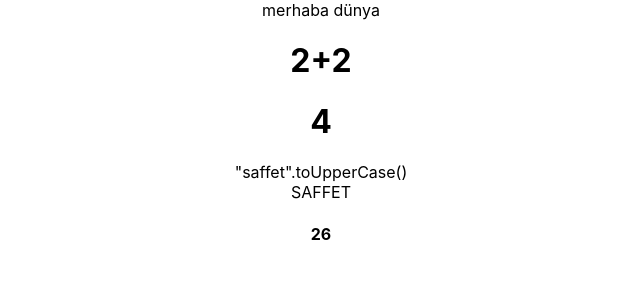
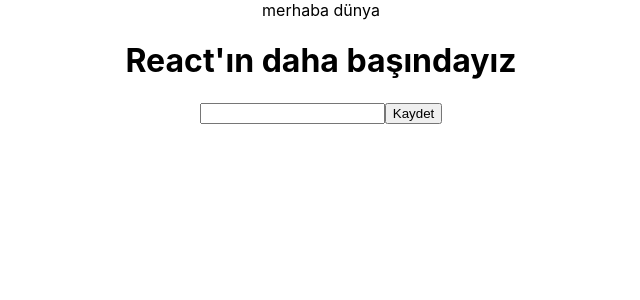
Before and after one commit to Saffet01/react-course-notes, a React (Create React App) app: page / in a window 1280 px wide. Shown: the top 300 px of the page, without its empty margins (319-959 px from the left). Built offline with nearby package versions, Linux system fonts and the light colour scheme.

Commit message:
Creating Component

```diff
--- a/src/App.js
+++ b/src/App.js
@@ -1,6 +1,7 @@
 import logo from './logo.svg';
 import React, { Component } from 'react';
 import './App.css';
+import Srk from './Srk.js';
 
 // function App() {
 //   return (
@@ -19,11 +20,12 @@
     return (
       <div className="App">
         merhaba dünya
-        <h1>2+2</h1>
+        {/* <h1>2+2</h1>
         <h1>{2+2}</h1>
         "saffet".toUpperCase() <br></br>
         {"saffet".toUpperCase()}
-        <h4>{sayi}</h4>
+        <h4>{sayi}</h4> */}
+        <Srk/>
       </div>
     );
   }
--- /dev/null
+++ b/src/Srk.js
@@ -0,0 +1,15 @@
+import React, { Component } from 'react'
+
+export default class srk extends Component {
+  render() {
+    return (
+      <div>
+        <h1>React'ın daha başındayız</h1>
+        <form action=''>
+            <input type="text"/>
+            <button>Kaydet</button>
+        </form>
+      </div>
+    )
+  }
+}
```
